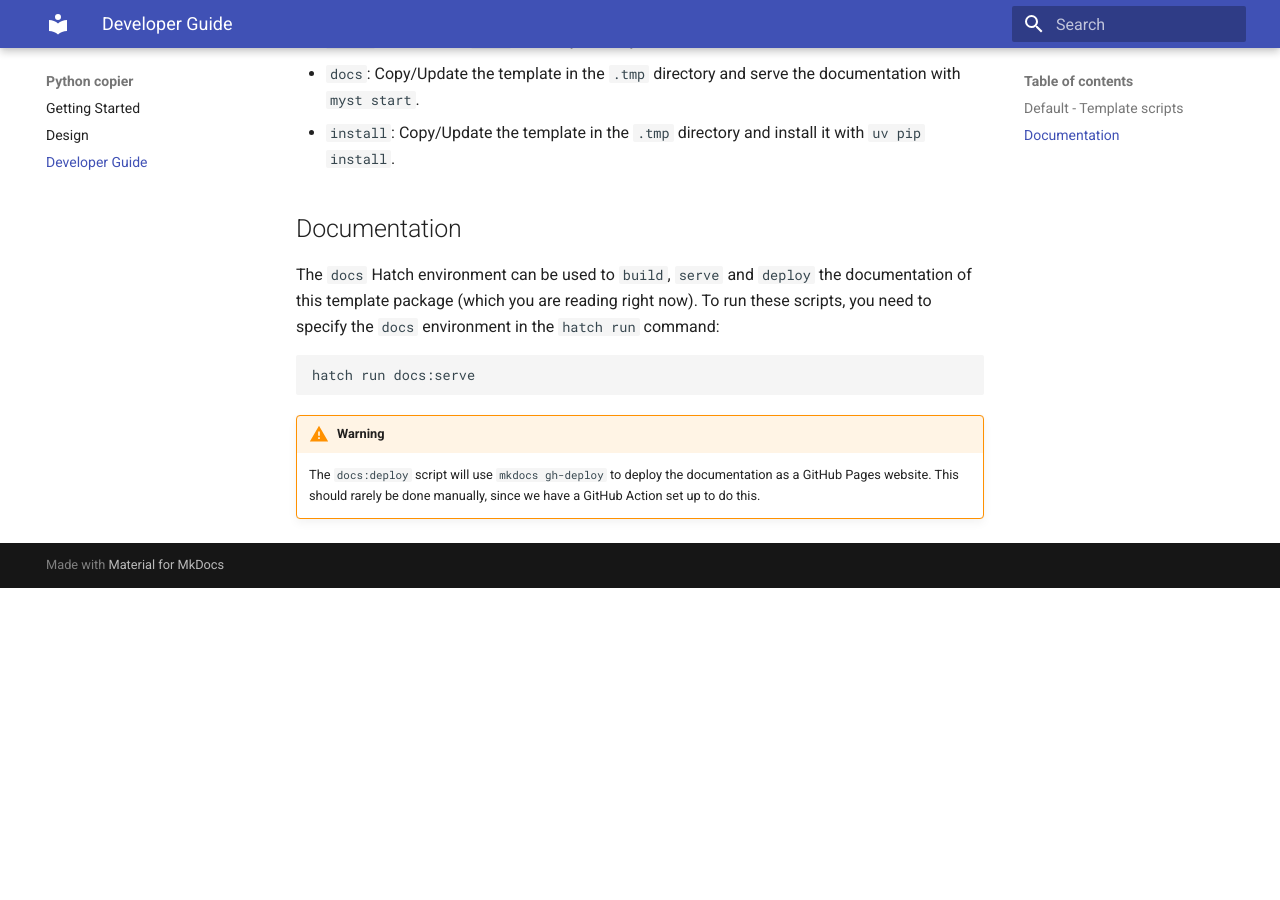
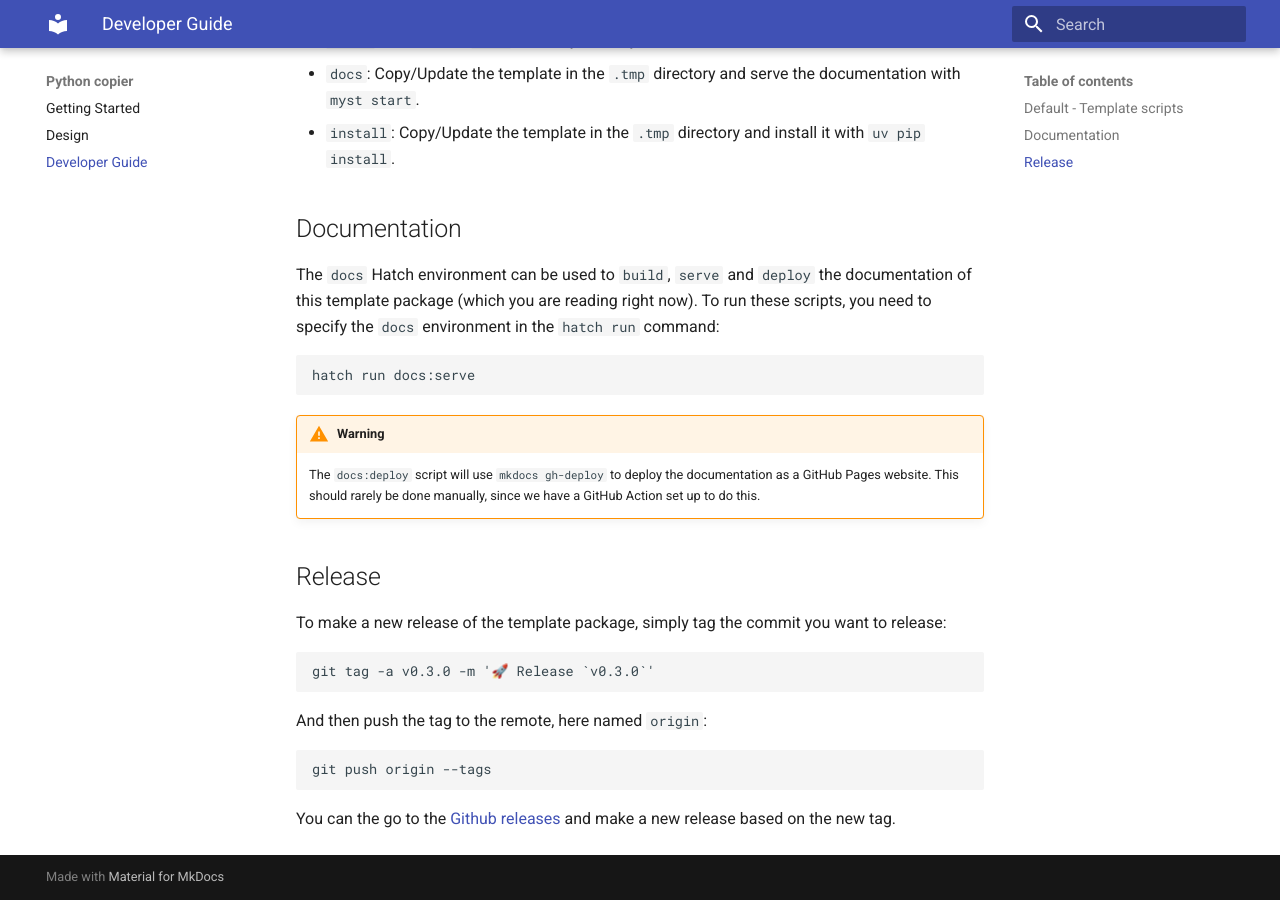
Before and after one commit to mbercx/python-copier, an MkDocs documentation site: the page built from docs/developer.md, in a window 1280 px wide and 900 px high, scrolled down 844 px. Built offline with MkDocs 1.6.1 and Material for MkDocs 9.7.7, drawn with Linux system fonts in a browser that asks for light colours; before the commit the page ends 1432 px from its top, so only the background shows below that.

Commit message:
📚 Add basic release documentation for template package

```diff
--- a/docs/developer.md
+++ b/docs/developer.md
@@ -40,3 +40,15 @@
 
     The `docs:deploy` script will use `mkdocs gh-deploy` to deploy the documentation as a GitHub Pages website.
     This should rarely be done manually, since we have a GitHub Action set up to do this.
+
+## Release
+
+To make a new release of the template package, simply tag the commit you want to release:
+
+    git tag -a v0.3.0 -m '🚀 Release `v0.3.0`'
+
+And then push the tag to the remote, here named `origin`:
+
+    git push origin --tags
+
+You can the go to the [Github releases](https://github.com/mbercx/python-copier/releases) and make a new release based on the new tag.
```
